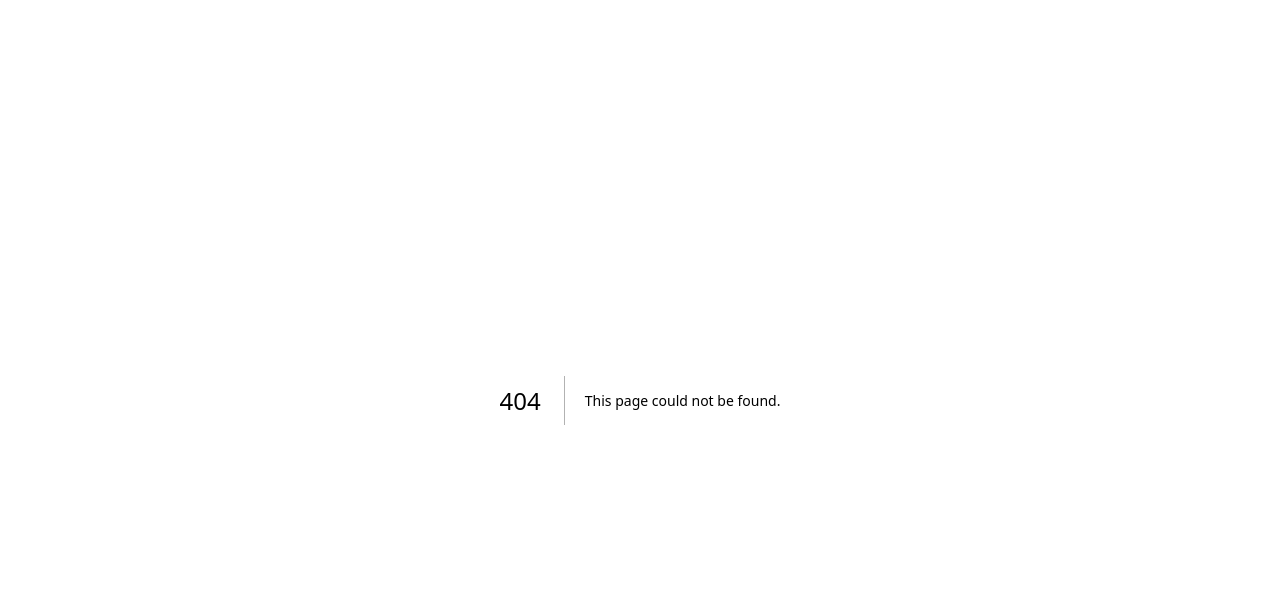
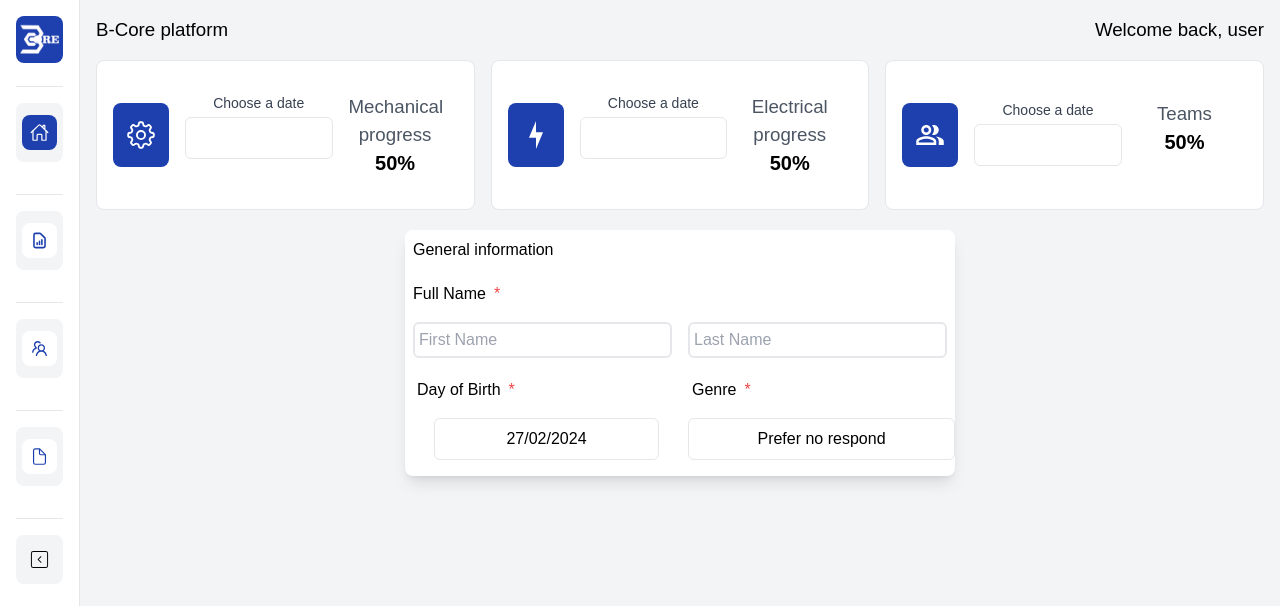
Before and after one commit to LMartin1998/BCorePlatform-Deploy, a Next.js app: page /teams/adduser in a window 1280 px wide. Before the commit this address had no page. Shown: the top 606 px of the page. Built offline with nearby package versions, Linux system fonts and the light colour scheme.

Commit message:
working with dropdown for genre

```diff
--- /dev/null
+++ b/src/app/(singlegrid)/teams/adduser/page.jsx
@@ -0,0 +1,95 @@
+"use client";
+import Header from "@/app/components/Header";
+import TopCards from "@/app/components/TopCards";
+import GenreDropdown from "@/app/components/teams/GenreDropdown";
+import TeamsDatePicker from "@/app/components/teams/TeamsDatePicker";
+import { useEffect, useState } from "react";
+
+export default function AddUser() {
+  //   const [nameRegex, setNameRegex] = useState(/^[^\d]+(?: [^\d]+)*$/);
+  const [verifyName, setVerifyName] = useState(true);
+  const [firstName, setFirstName] = useState("");
+  const verifyFirstName = (e) => {
+    e.stopPropagation();
+    const data = e.target.value;
+    setFirstName(data);
+  };
+
+  const [lastName, setLastName] = useState("");
+  const verifyLastName = (e) => {
+    e.stopPropagation();
+    const data = e.target.value;
+    setLastName(data);
+  };
+
+  useEffect(() => {
+    if (firstName && lastName) {
+      setVerifyName(false);
+    } else {
+      setVerifyName(true);
+    }
+  }, [firstName, lastName]);
+
+  const [date, setDate] = useState(new Date());
+
+  return (
+    <main className="bg-gray-100 min-h-screen">
+      <Header></Header>
+      <TopCards></TopCards>
+      <div className="w-full h-full flex justify-center items-center">
+        <div className="w-11/12 h-full flex justify-center items-center">
+          <div className="flex flex-col w-1/2 h-full m-1 rounded-lg shadow-lg bg-white justify-center items-center">
+            <div className="w-full flex justify-start items-center">
+              <p className="m-2">General information</p>
+            </div>
+            <div className="w-full flex justify-center m-1 items-center">
+              <div className="w-full flex flex-col items-start justify-center">
+                <div className="w-full flex items-center justify-start">
+                  <p className="m-2">Full Name</p>
+                  {verifyName && <span className="text-red-500">*</span>}
+                </div>
+                <div className="flex w-full justify-start items-center">
+                  <input
+                    className="m-2 p-1 w-1/2 flex border-2 border-gray-200 rounded-md outline-none focus:border-blue-500"
+                    type="text"
+                    placeholder="First Name"
+                    value={firstName}
+                    onChange={verifyFirstName}
+                  ></input>
+                  <input
+                    className="m-2 p-1 w-1/2 flex border-2 border-gray-200 rounded-md outline-none focus:border-blue-500"
+                    type="text"
+                    placeholder="Last Name"
+                    value={lastName}
+                    onChange={verifyLastName}
+                  ></input>
+                </div>
+                <div className="w-full flex">
+                  <div className="flex flex-col w-1/2 m-1">
+                    <div className="w-full flex items-center justify-start">
+                      <p className="m-2">Day of Birth</p>
+                      {verifyName && <span className="text-red-500">*</span>}
+                    </div>
+                    <div className="w-full flex m-1">
+                      <TeamsDatePicker
+                        date={date}
+                        updateDate={setDate}
+                      ></TeamsDatePicker>
+                    </div>
+                  </div>
+                  <div className="flex flex-col w-1/2 m-1">
+                    <div className="w-full flex items-center justify-start">
+                      <p className="m-2">Genre</p>
+                      {verifyName && <span className="text-red-500">*</span>}
+                    </div>
+                    <GenreDropdown></GenreDropdown>
+                  </div>
+                </div>
+              </div>
+            </div>
+          </div>
+        </div>
+      </div>
+    </main>
+  );
+}
--- a/src/app/(singlegrid)/teams/page.jsx
+++ b/src/app/(singlegrid)/teams/page.jsx
@@ -16,7 +16,8 @@ import { MdOutlineCleaningServices } from "react-icons/md";
 import { FaTools } from "react-icons/fa";
 import Table from "@/app/components/table/Table";
 import { TeamsContext } from "@/app/contexts/TeamsContext";
-import AddUser from "@/app/components/teams/AddUser";
+import AddUser from "./adduser/page";
+import { useRouter } from "next/navigation";
 
 export default function Teams() {
   const { usersList, updateUserInfoId } = useContext(TeamsContext);
@@ -212,7 +213,6 @@ export default function Teams() {
   ];
 
   return (
-    <div>
     <main
       className={`bg-gray-100 min-h-screen ${
         newUser ? "opacity-5" : "opacity-100"
@@ -251,7 +251,5 @@ export default function Teams() {
         ></Table>
       </div>
     </main>
-      {newUser && <AddUser setNewUser={setNewUser}></AddUser>}
-    </div>
   );
 }
--- a/src/app/Components/table/Table.jsx
+++ b/src/app/Components/table/Table.jsx
@@ -11,6 +11,7 @@ import { HiOutlineTrash } from "react-icons/hi2";
 import TablePages from "../table/TablePages";
 import TableFilters from "../table/TableFilters";
 import TableSort from "../table/TableSort";
+import { useRouter } from "next/navigation";
 
 export default function Table({
   data,
@@ -22,6 +23,8 @@ export default function Table({
   onDoubleClickEvent,
   setNewUser,
 }) {
+  const router = useRouter();
+
   const [globalFilter, setGlobalFilter] = useState("");
   const [columnFilter, setColumnFilter] = useState([]);
   const [rowSelection, setRowSelection] = useState({});
@@ -79,7 +82,7 @@ export default function Table({
           className="bg-orange-500 text-white px-3 py-1 rounded-md focus:outline-none hover:bg-orange-600"
           onClick={(e) => {
             e.stopPropagation();
-            setNewUser(true);
+            router.push("/teams/adduser");
           }}
         >
           {mainButton}
--- a/src/app/Components/teams/AddUser.jsx
+++ /dev/null
@@ -1,26 +0,0 @@
-import styles from "@/app/styles/EntriesTeams.module.css";
-
-export default function AddUser({ setNewUser }) {
-  return (
-    <div className={styles.slide_top}>
-      <div
-        className="flex justify-center items-center rounded-lg"
-        onClick={(e) => {
-          e.stopPropagation();
-          setNewUser(false);
-        }}
-      >
-        <button className="bg-transparent">Close</button>
-      </div>
-      <div className="w-full h-full rounded-lg shadow-lg bg-white flex flex-col justify-center items-center">
-        <div className="w-full flex justify-center items-center">
-          <p>Add a new User</p>
-        </div>
-        <div className="w-11/12 h-16 border-2 border-black rounded-lg bg-gray-100 m-2">
-          <label>Name: </label>
-          <input className="rounded-lg bg-white"></input>
-        </div>
-      </div>
-    </div>
-  );
-}
--- /dev/null
+++ b/src/app/Components/teams/DayOfBirth.jsx
@@ -0,0 +1,13 @@
+export default function TeamsDatePicker({ date, updateDate }) {
+  return (
+    <div className="w-full rounded-md flex flex-col justify-center items-center">
+      <ReactDatePicker
+        selected={date}
+        onChange={updateDate}
+        dateFormat={"dd/MM/yyyy"}
+        className="mt-1 mb-1 p-2 w-full border rounded-md text-center"
+        startDate={date}
+      ></ReactDatePicker>
+    </div>
+  );
+}
--- /dev/null
+++ b/src/app/Components/teams/GenreDropdown.jsx
@@ -0,0 +1,90 @@
+import { useEffect, useRef, useState } from "react";
+
+export default function GenreDropdown() {
+  const [open, setOpen] = useState(false);
+  const dropdownRef = useRef(null);
+  const [genre, setGenre] = useState("Prefer no respond");
+
+  const updateGenre = (e) => {
+    e.stopPropagation();
+    setGenre(e.target.text);
+  };
+
+  useEffect(() => {
+    const handleClickOutside = (event) => {
+      if (dropdownRef.current && !dropdownRef.current.contains(event.target)) {
+        setOpen(false);
+      }
+    };
+
+    document.addEventListener("mousedown", handleClickOutside);
+    return () => {
+      document.removeEventListener("mousedown", handleClickOutside);
+    };
+  }, []);
+
+  return (
+    <div className="w-full flex m-1" ref={dropdownRef}>
+      <div className="w-full relative flex flex-col justify-center items-center rounded-md">
+        <button
+          id="menu-button"
+          className="w-full items-center mt-1 mb-1 p-2 border rounded-md"
+          type="text"
+          aria-haspopup="true"
+          onClick={(e) => {
+            e.stopPropagation();
+            setOpen((prevOpen) => !prevOpen);
+          }}
+        >
+          {genre}
+        </button>
+        {open && (
+          <div
+            className="absolute top-8 z-10 mt-1 w-28 origin-top-right divide-y divide-gray-200 rounded-md bg-white shadow-lg ring-1 ring-black ring-opacity-5 focus:outline-none"
+            role="menu"
+            aria-orientation="vertical"
+            aria-labelledby="menu-button"
+            tabIndex="-1"
+          >
+            <div className="py-1" role="none">
+              <a
+                href="#"
+                className="text-gray-700 block px-4 py-2 text-sm hover:bg-gray-200"
+                role="menuitem"
+                tabIndex="-1"
+                id="menu-item-0"
+                onClick={updateGenre}
+              >
+                Male
+              </a>
+            </div>
+            <div className="py-1" role="none">
+              <a
+                href="#"
+                className="text-gray-700 block px-4 py-2 text-sm hover:bg-gray-200"
+                role="menuitem"
+                tabIndex="-1"
+                id="menu-item-0"
+                onClick={updateGenre}
+              >
+                Female
+              </a>
+            </div>
+            <div className="py-1" role="none">
+              <a
+                href="#"
+                className="text-gray-700 block px-4 py-2 text-sm hover:bg-gray-200"
+                role="menuitem"
+                tabIndex="-1"
+                id="menu-item-0"
+                onClick={updateGenre}
+              >
+                Prefer no respond
+              </a>
+            </div>
+          </div>
+        )}
+      </div>
+    </div>
+  );
+}
```
Lines whose indentation alone changed are shown as unchanged.
